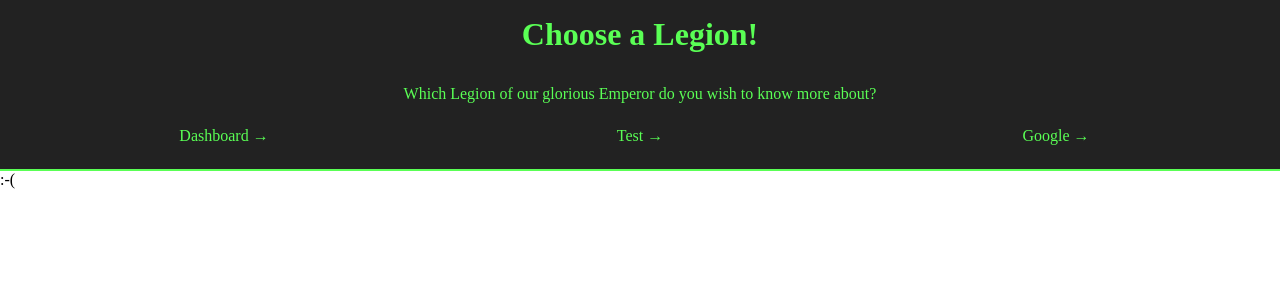
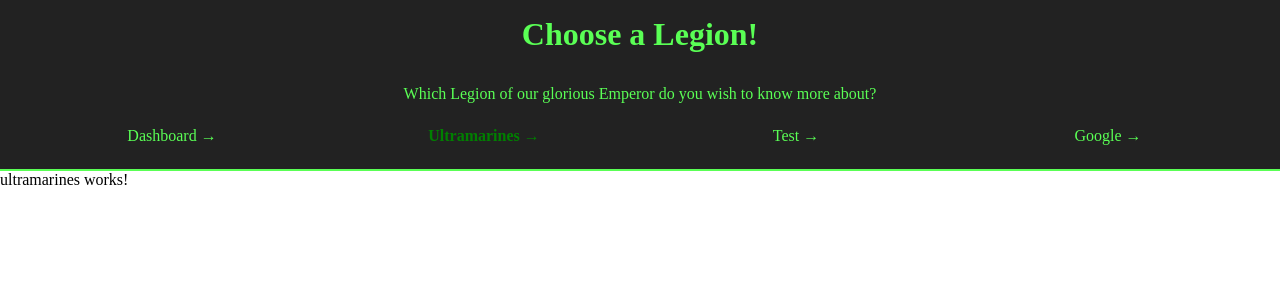
Before and after one commit to flaggton/ng-website, an Angular app: page /ultramarines in a window 1280 px wide. Shown: the top 300 px of the page. Built offline with nearby package versions, Linux system fonts and the light colour scheme.

Commit message:
impl UltramarinesComponent

```diff
--- a/src/app/app.routes.ts
+++ b/src/app/app.routes.ts
@@ -2,10 +2,12 @@ import { Routes } from '@angular/router';
 import { DashboardComponent } from './dashboard/dashboard/dashboard.component';
 import { TestComponent } from './test/test/test.component';
 import { ErrorpageComponent } from './errorpage/errorpage/errorpage.component';
+import { UltramarinesComponent } from './ultramarines/ultramarines/ultramarines.component';
 
 export const routes: Routes = [
     {path: '', redirectTo: 'dashboard', pathMatch: 'full'},
     {path: 'dashboard', component: DashboardComponent},
     {path: 'test', component: TestComponent},
+    {path: 'ultramarines', component: UltramarinesComponent},
     {path: '**', component: ErrorpageComponent},
 ];
--- a/src/app/shared/navigation/navigation.component.html
+++ b/src/app/shared/navigation/navigation.component.html
@@ -2,11 +2,8 @@
 <p class="choice-text">Which Legion of our glorious Emperor do you wish to know more about?</p>
 <nav>
     <a routerLink="/dashboard" routerLinkActive="active">Dashboard</a>
-    <a routerLink="/test" routerLinkActive="active" [routerLinkActiveOptions]="{ exact: true }">Test</a>
-    <a href="https://www.google.de">Google</a>
-    <!-- <a href="../../index.html">Start</a>
-    <a href="../ultramarines/ultramarines.html">Ultramarines</a>
-    <a href="../dark-angels/dark-angels.html">Dark Angels</a>
+    <a routerLink="/ultramarines" routerLinkActive="active">Ultramarines</a>
+    <!--<a href="../dark-angels/dark-angels.html">Dark Angels</a>
     <a href="../blood-angels/blood-angels.html">Blood Angels</a>
     <a href="../iron-hands/iron-hands.html">Iron Hands</a>
     <a href="../imperial-fists/imperial-fists.html">Imperial Fists</a>
@@ -17,4 +14,6 @@
     <a href="../js-test/js-test.html">js-test</a>
     <a href="../js-todo-list/js-todo-list.html">js ToDo List</a>
     <a href="../js-weight-scale/js-weight-scale.html">js weight scale</a> -->
+    <a routerLink="/test" routerLinkActive="active" [routerLinkActiveOptions]="{ exact: true }">Test</a>
+    <a href="https://www.google.de">Google</a>
 </nav>
--- /dev/null
+++ b/src/app/ultramarines/ultramarines/ultramarines.component.html
@@ -0,0 +1 @@
+<p>ultramarines works!</p>
```
Also changed, not shown: src/app/ultramarines/ultramarines/ultramarines.component.ts (added, +12 -0 lines), src/app/ultramarines/ultramarines/ultramarines.component.scss (added), 1 other file (tests, documents, lock files or other folders).
